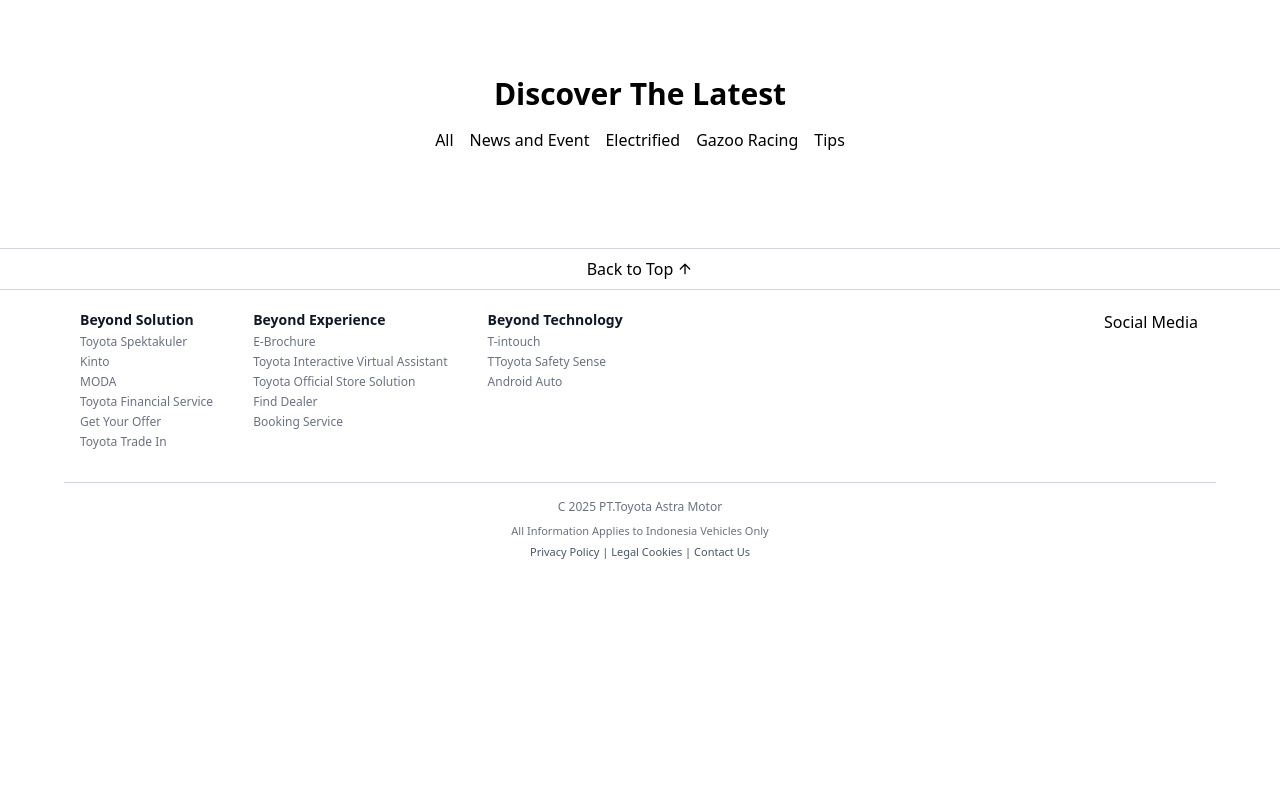
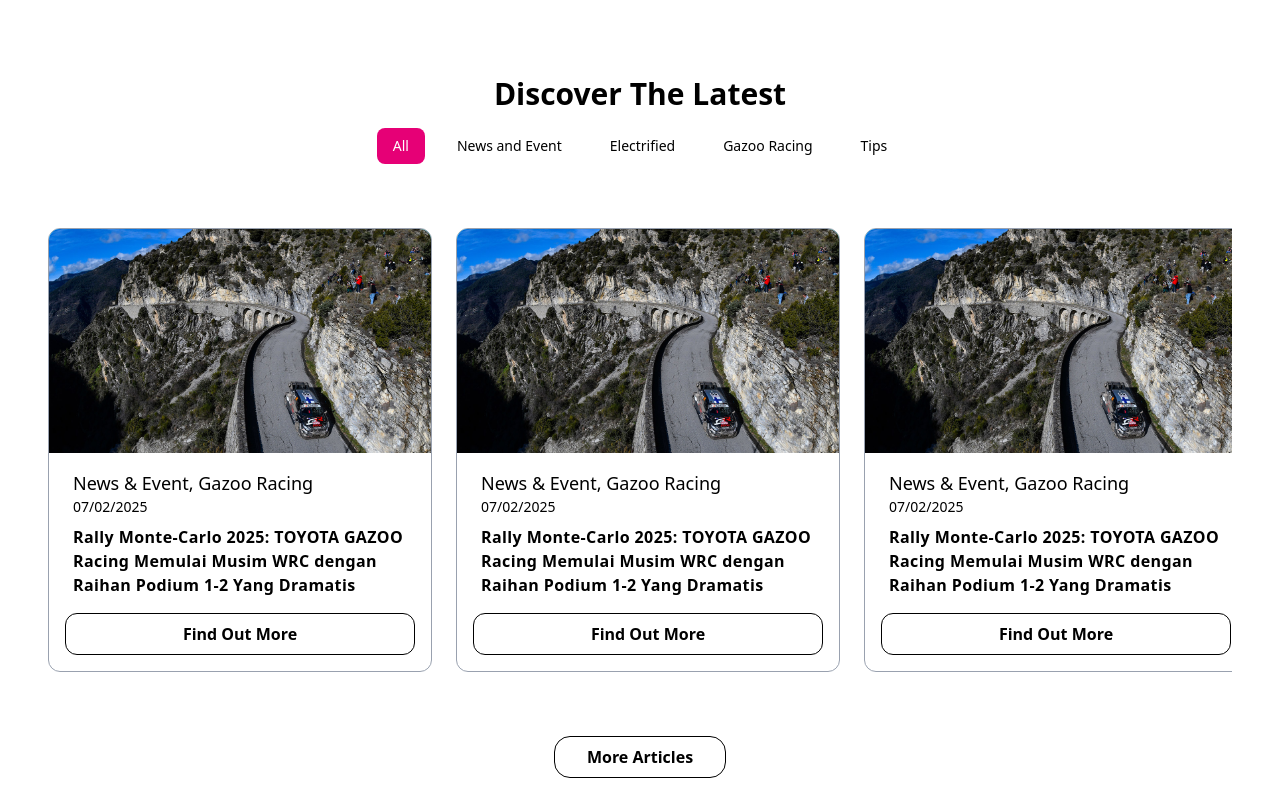
Before and after one commit to KINGDimsSky/ToyotaAstra, a Next.js app: page / in a window 1280 px wide. Shown: the part 2480-3280 px from the top of the page. Before the commit the page ends 3064 px from the top, so only its background shows below. Built offline with nearby package versions, Linux system fonts and the light colour scheme.

Commit message:
Adding Discover Latest

```diff
--- a/src/app/globals.css
+++ b/src/app/globals.css
@@ -3,3 +3,17 @@
 html {
     scroll-behavior: smooth;
 }
+
+.scrollbar-hide::-webkit-scrollbar {
+                    display: none;
+                }
+                .scrollbar-hide {
+                    -ms-overflow-style: none;
+                    scrollbar-width: none;
+                }
+                .snap-x {
+                    scroll-snap-type: x mandatory;
+                }
+                .snap-start {
+                    scroll-snap-align: start;
+                }
--- a/src/app/page.tsx
+++ b/src/app/page.tsx
@@ -16,8 +16,8 @@
       </div>
       <MaxWidthWrapper className="mt-24">
         <CatalogCar/>
-        <News/>
       </MaxWidthWrapper>
+      <News/>
     </Fragment>
   )
 }
--- /dev/null
+++ b/src/components/ClientComponents/CardNews.tsx
@@ -0,0 +1,19 @@
+import Image from "next/image";
+
+export default function CardNews () {
+    return (
+        <div className="w-96 border border-gray-400 rounded-xl overflow-hidden">
+            <div className="relative h-56 bg-cyan-300">
+              <Image src={'/News/GazooRacing.jpg'} alt="News Image" fill className="object-cover"/>
+            </div>
+            <div className="flex flex-col px-6 py-4">
+              <h2 className="font-light text-lg">News & Event, Gazoo Racing</h2>
+              <h2 className="text-sm font-light">07/02/2025</h2>
+              <h2 className="mt-2 font-semibold tracking-wide">Rally Monte-Carlo 2025: TOYOTA GAZOO Racing Memulai Musim WRC dengan Raihan Podium 1-2 Yang Dramatis </h2>
+            </div>
+            <div className="px-4 cursor-pointer mb-4">
+              <h2 className="p-2 text-center border border-black rounded-xl font-semibold hover:bg-black hover:text-white">Find Out More</h2>
+            </div>
+        </div>
+    )
+}
--- a/src/components/ClientComponents/CatalogCar.tsx
+++ b/src/components/ClientComponents/CatalogCar.tsx
@@ -14,7 +14,7 @@
 
     return (
         <div className="flex flex-col items-center">
-            <h2 className="text-4xl font-semibold uppercase tracking-wide">Cari Toyota Pilihan Anda</h2>
+            <h2 className="text-4xl font-bold uppercase tracking-wide">Cari Toyota Pilihan Anda</h2>
             <p className="text-gray-600 mt-6">Jelajahi seluruh rangkaian model Toyota dan temukan yang paling cocok untuk Anda.</p>
             <div className="flex flex-col mt-12 w-full">
               <div className="flex justify-center gap-4">
--- a/src/components/ClientComponents/News.tsx
+++ b/src/components/ClientComponents/News.tsx
@@ -1,13 +1,77 @@
-export default function News () {
+'use client'
+
+import { NavNews } from "@/data/dataCategoryNews"
+import { useState, useRef } from "react"
+import CardNews from "./CardNews"
+import { ChevronLeft, ChevronRight } from "lucide-react"
+
+export default function News() {
+    const [NewsNav, SetNewsNav] = useState<string>('All')
+    const scrollContainerRef = useRef<HTMLDivElement>(null)
+
+    const HandleClicker = (Nav: string) => {
+        SetNewsNav(Nav)
+    }
+
+    const scroll = (direction: 'left' | 'right') => {
+        if (scrollContainerRef.current) {
+            const scrollAmount = 400 // Adjust this value based on your card width + gap
+            scrollContainerRef.current.scrollBy({
+                left: direction === 'left' ? -scrollAmount : scrollAmount,
+                behavior: 'smooth'
+            })
+        }
+    }
+
     return (
-        <div className="flex flex-col mt-24 mb-24">
+        <div className="flex flex-col mt-24 mb-24 px-4 sm:px-12">
             <h2 className="font-semibold text-3xl self-center">Discover The Latest</h2>
-            <div className="flex gap-4 self-center mt-4">
-              <h2>All</h2>
-              <h2>News and Event</h2>
-              <h2>Electrified</h2>
-              <h2>Gazoo Racing</h2>
-              <h2>Tips</h2>
+            <div className="flex gap-2 sm:gap-4 self-center mt-4 flex-wrap justify-center">
+              {NavNews.map((data) => (
+                <button
+                  key={data.id}
+                  onClick={() => HandleClicker(data.name)}
+                  className={`py-2 px-3 sm:px-4 text-sm ${
+                    NewsNav === data.name
+                      ? "bg-pink-600 text-white"
+                      : "text-black hover:bg-pink-600 hover:text-white"
+                  } cursor-pointer rounded-lg transition-all duration-300`}
+                >
+                  {data.name}
+                </button>
+              ))}
+            </div>
+            <div className="relative mt-12 w-full group">
+                <div
+                  ref={scrollContainerRef}
+                  className="flex overflow-x-auto scrollbar-hide gap-6 px-2 py-4 snap-x snap-mandatory"
+                >
+                  {[...Array(8)].map((_, i) => (
+                    <div key={i} className="flex-shrink-0 snap-start">
+                      <CardNews />
+                    </div>
+                  ))}
+                </div>
+                <button
+                  onClick={() => scroll('left')}
+                  className="absolute left-2 top-1/2 -translate-y-1/2 bg-pink-600 text-white p-2 rounded-full opacity-0 group-hover:opacity-100 transition-opacity duration-300 z-10 shadow-lg hover:bg-pink-700"
+                  aria-label="Scroll left"
+                >
+                  <ChevronLeft size={24} />
+                </button>
+                <button
+                  onClick={() => scroll('right')}
+                  className="absolute right-2 top-1/2 -translate-y-1/2 bg-pink-600 text-white p-2 rounded-full opacity-0 group-hover:opacity-100 transition-opacity duration-300 z-10 shadow-lg hover:bg-pink-700"
+                  aria-label="Scroll right"
+                >
+                  <ChevronRight size={24} />
+                </button>
+            </div>
+
+            <div className="self-center mt-12">
+              <button className="py-2 px-8 text-center border border-black rounded-2xl font-semibold hover:bg-black hover:text-white transition-colors">
+                More Articles
+              </button>
             </div>
         </div>
     )
--- /dev/null
+++ b/src/data/dataCategoryNews.ts
@@ -0,0 +1,4 @@
+export const NavNews = [
+    {id: 1, name: 'All'}, {id: 2, name: 'News and Event'}, {id: 3, name: 'Electrified'},
+    {id: 4, name: 'Gazoo Racing'}, {id: 5, name: 'Tips'}
+]
```
Also changed, not shown: public/News/GazooRacing.jpg (added).
